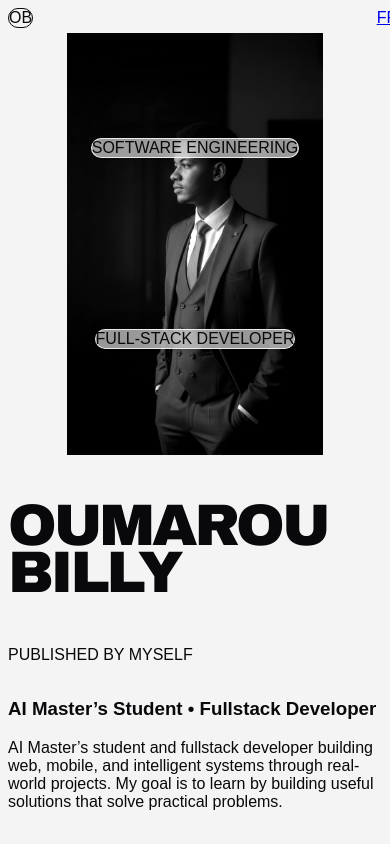
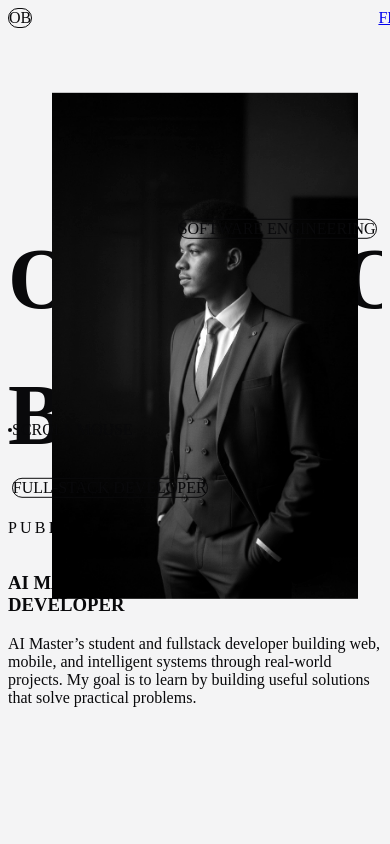
Before and after one commit to Billy-Crawford/portfolio, a Next.js app: page /en in a window 390 px wide. Shown: the top 844 px of the page. Built offline with nearby package versions, Linux system fonts and the light colour scheme; no server answers.

Commit message:
feat(ui): pure tailwind implementation of editorial hero with mix-blend overlap

```diff
--- a/src/app/globals.css
+++ b/src/app/globals.css
@@ -3,37 +3,17 @@
 @tailwind utilities;
 
 :root {
-  --background: #f4f4f5; /* Gris tres tres clair, presque blanc */
-  --foreground: #09090b; /* Noir profond */
-
+  --background: #f4f4f5;
+  --foreground: #09090b;
   --muted: #e4e4e7;
   --muted-foreground: #71717a;
-
   --primary: #09090b;
   --primary-foreground: #fafafa;
-
-  --accent: #18181b; /* Accent tres sombre */
+  --accent: #18181b;
 }
 
 body {
   color: var(--foreground);
   background: var(--background);
-  font-family: Arial, Helvetica, sans-serif;
   overflow-x: hidden;
 }
-
-/* Typographie géante */
-.title-editorial {
-  font-family: 'Arial Black', Impact, sans-serif;
-  letter-spacing: -0.05em;
-  text-transform: uppercase;
-}
-
-/* Badges flottants style Pinterest */
-.floating-badge {
-  background: rgba(255, 255, 255, 0.6);
-  backdrop-filter: blur(10px);
-  -webkit-backdrop-filter: blur(10px);
-  border: 1px solid rgba(255, 255, 255, 0.8);
-  box-shadow: 0 4px 30px rgba(0, 0, 0, 0.05);
-}
--- a/src/components/layout/Navbar.tsx
+++ b/src/components/layout/Navbar.tsx
@@ -1,6 +1,5 @@
 "use client";
 
-import { motion } from "framer-motion";
 import Link from "next/link";
 import { usePathname } from "next/navigation";
 import en from "@/locales/en.json";
@@ -13,26 +12,26 @@ export default function Navbar({ locale }: { locale: "en" | "fr" }) {
   const newPath = pathname.replace(`/${locale}`, `/${oppositeLocale}`);
 
   return (
-    <nav className="absolute top-0 left-0 w-full z-50 pt-8 px-6 lg:px-12 flex justify-between items-center">
+    <nav className="absolute top-0 left-0 w-full z-[100] pt-8 px-6 md:px-12 flex justify-between items-center">
 
       {/* ─── LOGO + LIENS (GAUCHE) ─── */}
-      <div className="flex items-center gap-12 bg-white/80 backdrop-blur-md px-8 py-3 rounded-full shadow-sm border border-gray-200/50">
-        <div className="flex items-center justify-center w-10 h-10 rounded-full bg-black text-white font-bold text-xl tracking-tighter">
+      <div className="flex items-center gap-12 bg-white/70 backdrop-blur-md px-8 py-3 rounded-full shadow-sm border border-white/50">
+        <div className="flex items-center justify-center w-10 h-10 rounded-full bg-black text-white font-black text-xl tracking-tighter">
           OB
         </div>
 
-        <div className="hidden md:flex gap-8 text-sm font-semibold text-gray-800 uppercase tracking-widest">
-          <Link href="#home" className="hover:text-black transition-colors">Home</Link>
-          <Link href="#projects" className="hover:text-black transition-colors">Projects</Link>
-          <Link href="#about" className="hover:text-black transition-colors">About</Link>
-          <Link href="#contact" className="hover:text-black transition-colors">Contact</Link>
+        <div className="hidden md:flex gap-8 text-xs font-bold text-gray-800 uppercase tracking-widest">
+          <Link href="#home" className="hover:text-black hover:underline underline-offset-4 transition-all">Home</Link>
+          <Link href="#projects" className="hover:text-black hover:underline underline-offset-4 transition-all">Projects</Link>
+          <Link href="#about" className="hover:text-black hover:underline underline-offset-4 transition-all">About</Link>
+          <Link href="#contact" className="hover:text-black hover:underline underline-offset-4 transition-all">Contact</Link>
         </div>
       </div>
 
       {/* ─── LANGUE (DROITE) ─── */}
       <Link
         href={newPath}
-        className="px-4 py-2 text-xs font-bold bg-black text-white rounded-full uppercase tracking-widest hover:bg-gray-800 transition-colors shadow-lg"
+        className="px-5 py-2.5 text-xs font-bold bg-black text-white rounded-full uppercase tracking-widest hover:bg-gray-800 transition-colors shadow-lg"
       >
         {locale === "fr" ? "EN" : "FR"}
       </Link>
--- a/src/components/sections/Hero.tsx
+++ b/src/components/sections/Hero.tsx
@@ -16,69 +16,81 @@ export default function Hero({ locale }: Props) {
   const subtitle = content?.hero_subtitle ? (locale === "fr" ? content.hero_subtitle.value_fr : content.hero_subtitle.value_en) : t.heroSubtitle;
 
   return (
-    <section className="relative min-h-screen w-full flex items-center justify-center overflow-hidden bg-[var(--background)]">
+    <section className="relative w-full h-screen bg-[#f4f4f5] text-black overflow-hidden flex items-center">
 
       {/* ─── NUMÉROTATION VERTICALE (DROITE) ─── */}
-      <div className="absolute right-8 top-1/2 -translate-y-1/2 flex flex-col items-center gap-4 hidden lg:flex z-50">
-        <span className="text-xs font-bold text-gray-800">01</span>
-        <div className="w-4 h-4 rounded-full border-2 border-black flex items-center justify-center">
-          <div className="w-1.5 h-1.5 bg-black rounded-full"></div>
+      <div className="absolute right-6 md:right-12 top-1/2 -translate-y-1/2 flex-col items-center gap-4 hidden lg:flex z-50">
+        <span className="text-xs font-black tracking-widest text-black">01</span>
+        <div className="w-5 h-5 rounded-full border-2 border-black flex items-center justify-center">
+          <div className="w-2 h-2 bg-black rounded-full"></div>
         </div>
         <div className="w-1.5 h-1.5 bg-gray-400 rounded-full"></div>
         <div className="w-1.5 h-1.5 bg-gray-400 rounded-full"></div>
         <div className="w-1.5 h-1.5 bg-gray-400 rounded-full"></div>
-        <span className="text-xs font-bold text-gray-400 mt-2">05</span>
+        <span className="text-xs font-bold tracking-widest text-gray-400 mt-2">05</span>
       </div>
 
       {/* ─── SCROLL MOUSE (BAS GAUCHE) ─── */}
-      <div className="absolute left-8 bottom-12 flex items-center gap-3 hidden md:flex z-50">
-        <div className="w-5 h-8 border-2 border-gray-800 rounded-full flex justify-center pt-1">
+      <div className="absolute left-6 md:left-12 bottom-12 flex items-center gap-4 z-50">
+        <div className="w-5 h-8 border-2 border-black rounded-full flex justify-center pt-1">
           <motion.div
-            className="w-1 h-2 bg-gray-800 rounded-full"
-            animate={{ y: [0, 8, 0] }}
-            transition={{ duration: 1.5, repeat: Infinity }}
+            className="w-1 h-2 bg-black rounded-full"
+            animate={{ y: [0, 10, 0] }}
+            transition={{ duration: 1.5, repeat: Infinity, ease: "easeInOut" }}
           />
         </div>
-        <span className="text-xs font-medium text-gray-600 uppercase tracking-widest">Scroll Mouse</span>
+        <span className="text-xs font-bold text-gray-800 uppercase tracking-widest">Scroll Mouse</span>
       </div>
 
-      <div className="w-full max-w-7xl mx-auto px-6 grid grid-cols-1 lg:grid-cols-12 gap-8 items-center relative h-full pt-20">
+      {/* ─── CONTENU PRINCIPAL ─── */}
+      <div className="w-full max-w-[1600px] mx-auto relative px-6 md:px-12 h-full flex items-center">
 
-        {/* ─── TEXTE (GAUCHE) ─── */}
-        <div className="lg:col-span-5 flex flex-col justify-center z-20 order-2 lg:order-1 mt-10 lg:mt-0">
+        {/* COLONNE GAUCHE (TEXTE GÉANT) */}
+        <div className="w-full md:w-3/5 z-10 flex flex-col justify-between h-[60vh] mt-20 relative">
+
           <motion.div
             initial={{ opacity: 0, x: -50 }}
             animate={{ opacity: 1, x: 0 }}
             transition={{ duration: 0.8, ease: "easeOut" }}
+            className="relative"
           >
-            <h1 className="title-editorial text-[15vw] lg:text-[7.5rem] leading-[0.8] text-black">
-              Oumarou<br />Billy
+            {/* Typographie Géante - Calquée sur le style Joker */}
+            <h1 className="text-[22vw] md:text-[14vw] font-black uppercase leading-[0.75] tracking-tighter text-black whitespace-nowrap">
+              Oumarou
             </h1>
-            <p className="text-sm font-bold text-gray-500 uppercase tracking-widest mt-4 ml-1">
+            <h1 className="text-[22vw] md:text-[14vw] font-black uppercase leading-[0.75] tracking-tighter text-black whitespace-nowrap md:ml-24">
+              Billy
+            </h1>
+            <p className="text-xs md:text-sm font-bold text-gray-500 uppercase tracking-[0.2em] mt-8 ml-2">
               Published By {locale === "fr" ? "Moi-même" : "Myself"}
             </p>
           </motion.div>
 
+          {/* Block texte inférieur (comme "Power") */}
           <motion.div
-            className="mt-16 ml-1 max-w-sm"
+            className="mb-10 max-w-sm ml-2 mt-16"
             initial={{ opacity: 0, y: 30 }}
             animate={{ opacity: 1, y: 0 }}
             transition={{ duration: 0.8, delay: 0.2 }}
           >
-            <div className="w-2 h-2 bg-gray-400 rounded-full mb-6"></div>
-            <h3 className="text-xl font-bold text-black mb-3">{badge}</h3>
-            <p className="text-sm text-gray-600 leading-relaxed font-medium">
+            <div className="w-2 h-2 bg-gray-400 rounded-full mb-5"></div>
+            <h3 className="text-lg font-black text-black uppercase tracking-wider mb-2">{badge}</h3>
+            <p className="text-sm text-gray-600 font-medium leading-relaxed">
               {subtitle}
             </p>
           </motion.div>
         </div>
 
-        {/* ─── IMAGE CENTRALE ET BADGES FLOTTANTS ─── */}
-        <div className="lg:col-span-7 relative flex justify-center items-center h-[50vh] lg:h-[80vh] z-10 order-1 lg:order-2">
+        {/* ─── IMAGE CENTRALE (QUI CHEVAUCHE LE TEXTE) ─── */}
+        {/* L'image est z-20 pour passer au-dessus des lettres du titre */}
+        <div className="absolute right-[-10%] md:right-[5%] lg:right-[15%] top-[40%] md:top-1/2 -translate-y-1/2 w-[110vw] md:w-[60vw] lg:w-[45vw] h-[60vh] md:h-[85vh] z-20 pointer-events-none">
 
-          {/* L'image principale (en noir et blanc pour le style) */}
+          {/*
+            mix-blend-multiply est LE secret. Il va faire disparaitre le fond de ton image
+            pour la fusionner dans le gris du site, comme si c'était détouré.
+          */}
           <motion.div
-            className="relative w-full h-full max-w-lg lg:max-w-2xl"
+            className="relative w-full h-full"
             initial={{ opacity: 0, scale: 0.95 }}
             animate={{ opacity: 1, scale: 1 }}
             transition={{ duration: 1 }}
@@ -87,40 +99,35 @@ export default function Hero({ locale }: Props) {
               src="/profile.jpg"
               alt="Oumarou Billy"
               fill
-              className="object-contain grayscale contrast-125 drop-shadow-2xl"
+              className="object-contain grayscale contrast-[1.2] mix-blend-multiply drop-shadow-2xl"
               priority
             />
           </motion.div>
 
-          {/* Badge 1 (Haut Droite) */}
+          {/* BADGES FLOTTANTS (Glassmorphism Tailwind) */}
           <motion.div
-            className="absolute top-1/4 right-0 lg:-right-10 floating-badge px-4 py-2 rounded-full flex items-center gap-2"
+            className="absolute top-[25%] right-[10%] lg:-right-10 bg-white/60 backdrop-blur-md border border-white/40 shadow-xl px-5 py-2.5 rounded-full flex items-center gap-3 pointer-events-auto"
             initial={{ opacity: 0, x: 50 }}
             animate={{ opacity: 1, x: 0 }}
             transition={{ duration: 0.8, delay: 0.5 }}
           >
-            <div className="w-2 h-2 bg-black rounded-full"></div>
-            <span className="text-xs font-bold text-black uppercase tracking-wider">
+            <div className="w-2.5 h-2.5 bg-black rounded-full shadow-inner"></div>
+            <span className="text-xs font-bold text-black uppercase tracking-widest">
               {locale === "fr" ? "Ingénierie Logicielle" : "Software Engineering"}
             </span>
           </motion.div>
 
-          {/* Ligne connecteur Badge 1 (purement décoratif, optionnel) */}
-          <div className="absolute top-[27%] right-[10%] w-16 h-[1px] bg-black/20 hidden lg:block"></div>
-
-          {/* Badge 2 (Bas Droite) */}
           <motion.div
-            className="absolute bottom-1/4 right-10 lg:right-0 floating-badge px-4 py-2 rounded-full flex items-center gap-2"
-            initial={{ opacity: 0, x: 50 }}
+            className="absolute bottom-[20%] left-[5%] lg:-left-12 bg-white/60 backdrop-blur-md border border-white/40 shadow-xl px-5 py-2.5 rounded-full flex items-center gap-3 pointer-events-auto"
+            initial={{ opacity: 0, x: -50 }}
             animate={{ opacity: 1, x: 0 }}
             transition={{ duration: 0.8, delay: 0.7 }}
           >
-            <div className="w-2 h-2 bg-black rounded-full"></div>
-            <span className="text-xs font-bold text-black uppercase tracking-wider">
+            <div className="w-2.5 h-2.5 bg-black rounded-full shadow-inner"></div>
+            <span className="text-xs font-bold text-black uppercase tracking-widest">
               {locale === "fr" ? "Développeur Full-Stack" : "Full-Stack Developer"}
             </span>
           </motion.div>
-
         </div>
 
       </div>
```
